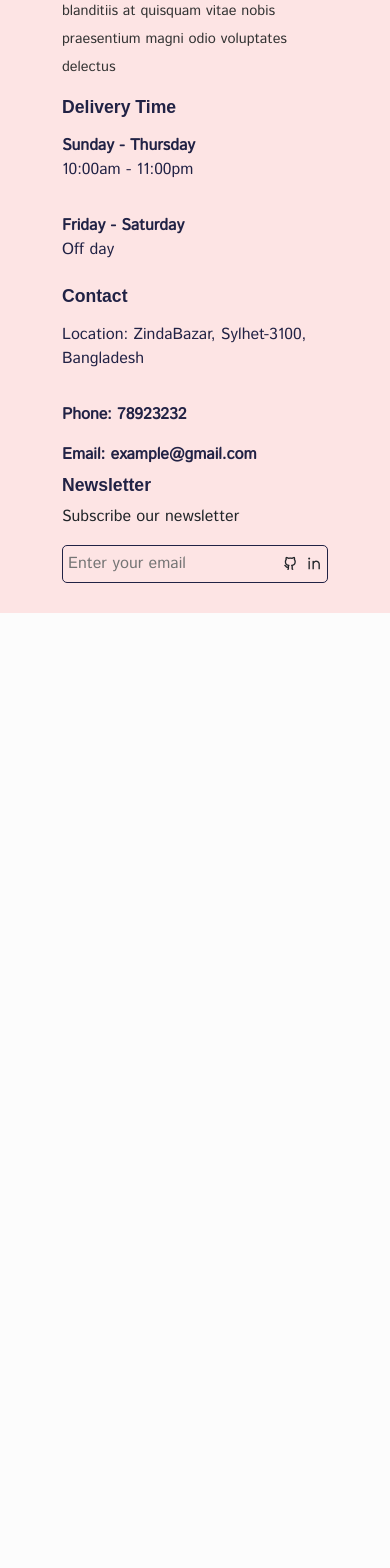
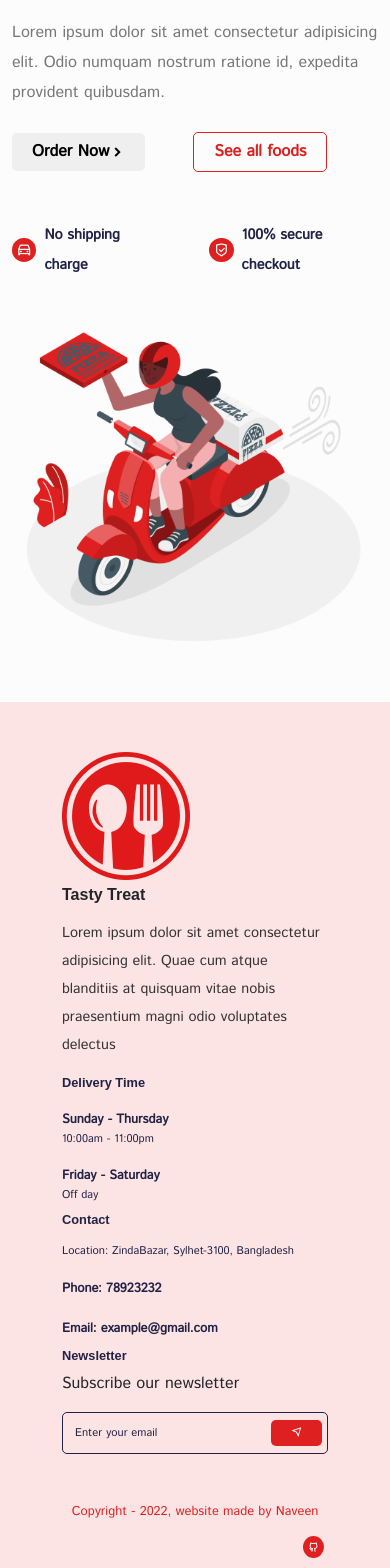
Before and after one commit to xyfer17/Food-Delivery, a React (Create React App) app: page /home in a window 390 px wide. Shown: the part 380-1948 px from the top of the page. Before the commit the page ends 993 px from the top, so only its background shows below. Built offline with nearby package versions, Linux system fonts and the light colour scheme; a web font is replaced by a local one.

Commit message:
add home page

```diff
--- a/src/components/Footer.jsx
+++ b/src/components/Footer.jsx
@@ -56,14 +56,26 @@
             <div className="newsletter">
               <input type="email" placeholder="Enter your email" />
               <span>
-                <i className="ri-github-line"></i>
+                <i className="ri-send-plane-line"></i>
               </span>
-              <span>
-                {" "}
-                <Link to=" https://www.linkedin.com/in/xyfer17/">
-                  <i class="ri-linkedin-line"></i>
-                </Link>{" "}
-              </span>
+            </div>
+          </Col>
+        </Row>
+        <Row className="mt-5">
+          <Col lg="6" md="6">
+            <p className="copyright__text">
+              Copyright - 2022, website made by Naveen
+            </p>
+          </Col>
+          <Col lg="6" md="6">
+            <div className="social__links d-flex  align-items-center gap-4 justify-content-end">
+              <p className="m-0">
+                <span>
+                  <Link to="https://github.com/xyfer17">
+                    <i class="ri-github-line"></i>
+                  </Link>
+                </span>
+              </p>
             </div>
           </Col>
         </Row>
--- a/src/pages/Home.jsx
+++ b/src/pages/Home.jsx
@@ -1,7 +1,89 @@
 import React from "react";
+import { Col, Container, Row } from "reactstrap";
+import Helmet from "../components/Helmet";
+import "../styles/hero-section.css";
+import heroImg from "../assets/images/hero.png";
+
+import featureImg01 from "../assets/images/service-01.png";
+import featureImg02 from "../assets/images/service-02.png";
+import featureImg03 from "../assets/images/service-03.png";
+import { Link } from "react-router-dom";
+
+const featureData = [
+  {
+    title: "Quick Delivery",
+    imgUrl: featureImg01,
+    desc: "Lorem ipsum dolor, sit amet consectetur adipisicing elit. Minus, doloremque.",
+  },
+
+  {
+    title: "Super Dine In",
+    imgUrl: featureImg02,
+    desc: "Lorem ipsum dolor, sit amet consectetur adipisicing elit. Minus, doloremque.",
+  },
+  {
+    title: "Easy Pick Up",
+    imgUrl: featureImg03,
+    desc: "Lorem ipsum dolor, sit amet consectetur adipisicing elit. Minus, doloremque.",
+  },
+];
 
 const Home = () => {
-  return <div>Home</div>;
+  return (
+    <Helmet title="Home">
+      <section>
+        <Container>
+          <Row>
+            <Col lg="6" md="6">
+              <div className="hero__content">
+                <h5 className="mb-3">Easy way to make an order</h5>
+                <h1 className="mb-4 hero__title">
+                  <span>HUNGRY? </span>Just wait <br />
+                  food at
+                  <span> your door</span>
+                </h1>
+                <p>
+                  Lorem ipsum dolor sit amet consectetur adipisicing elit. Odio
+                  numquam nostrum ratione id, expedita provident quibusdam.
+                </p>
+
+                <div className="hero__btns d-flex align-items-center gap-5 mt-4">
+                  <button className="order_-btn d-flex align-items-center justify-content-between">
+                    Order Now
+                    <i className="ri-arrow-right-s-line"></i>
+                  </button>
+                  <button className="all__foods-btn">
+                    <Link to="/foods">See all foods</Link>
+                  </button>
+                </div>
+
+                <div className="hero__service d-flex align-items-center  gap-5 mt-5">
+                  <p className="d-flex  align-items-center gap-2">
+                    <span className="shipping__icon">
+                      <i className="ri-car-line"></i>
+                    </span>{" "}
+                    No shipping charge
+                  </p>
+
+                  <p className="d-flex  align-items-center gap-2">
+                    <span className="shipping__icon">
+                      <i className="ri-shield-check-line"></i>
+                    </span>{" "}
+                    100% secure checkout
+                  </p>
+                </div>
+              </div>
+            </Col>
+            <Col lg="6" md="6">
+              <div className="hero__img">
+                <img src={heroImg} alt="" className="w-100" />
+              </div>
+            </Col>
+          </Row>
+        </Container>
+      </section>
+    </Helmet>
+  );
 };
 
 export default Home;
--- a/src/styles/footer.css
+++ b/src/styles/footer.css
@@ -61,3 +61,75 @@
 .newsletter input:focus {
     outline: none;
 }
+
+.newsletter span{
+    background: #df2020;
+    padding: 5px 30px;
+    border-radius: 5px;
+}
+
+.newsletter span i{
+    color: #fff;
+}
+
+.newsletter input::placeholder{
+    color: #212245;
+}
+
+
+.social__links span i{
+    padding: 5px;
+    background: #df2020;
+    color: #fff;
+    border-radius: 50%;
+}
+
+.copyright__text{
+    font-size: 0.8rem;
+    color: #df2020;
+}
+
+@media only screen and (max-width: 992px) {
+    .newsletter input {
+        padding: 7px;
+        font-size: 0.7rem;
+    }
+
+    .newsletter span {
+        padding: 4px 20px;
+        font-size: 0.7rem;
+    }
+}
+
+@media only screen and (max-width: 768px) {
+    .footer__title {
+        font-size: 0.8rem;
+    }
+
+    .delivery__time-item span {
+        font-size: 0.8rem;
+    }
+
+    .delivery__time-item p {
+        font-size: 0.7rem;
+        margin-bottom: 0;
+    }
+}
+
+@media only screen and (max-width: 576px) {
+    .copyright__text {
+        text-align: center;
+    }
+
+    .social__links p {
+        font-size: 0.8rem;
+    }
+
+    .social__links span {
+        padding: 4px;
+    }
+
+    .social__links span a {
+        font-size: 0.7rem;
+    }
+}
--- /dev/null
+++ b/src/styles/hero-section.css
@@ -0,0 +1,56 @@
+.hero__title span{
+    color: #df2020;
+}
+
+.hero__title{
+    font-size: 2.5rem;
+    line-height: 55tpx;
+}
+
+.hero__content{
+    padding-top: 70px;
+}
+
+.hero__content p{
+    font-size: 1rem;
+    line-height: 30px;
+    color: #777;
+}
+
+.hero__btns button{
+    border: none;
+    outline: none;
+    padding: 7px 20px;
+    border-radius: 5px;
+    cursor: pointer;
+    font-weight: 600;
+}
+
+.order__btn{
+    background:#df2020;
+    color: #fff;
+}
+
+.all__foods-btn{
+    background: transparent;
+    border: 1px solid #df2020 !important;
+}
+
+.all__foods-btn a{
+    color: #df2020;
+}
+
+.hero__service p{
+    color: #212245;
+    font-weight: 600;
+    font-size: 0.9rem;
+}
+
+.shipping__icon i{
+    padding: 5px;
+    background:#df2020;
+    color: #fff;
+    border-radius: 50%;
+    font-weight: 500 !important;
+
+}
```
